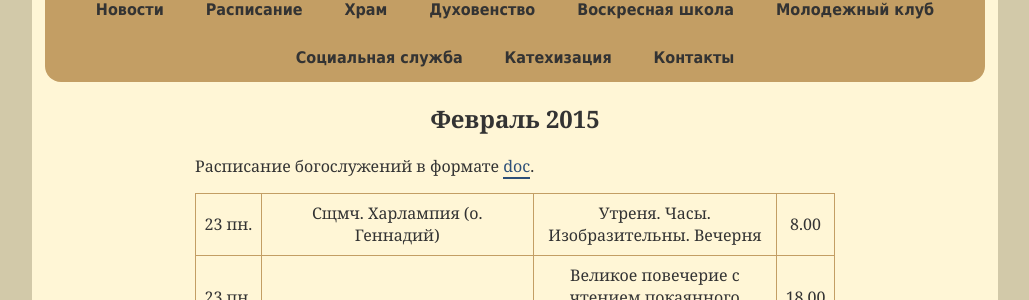
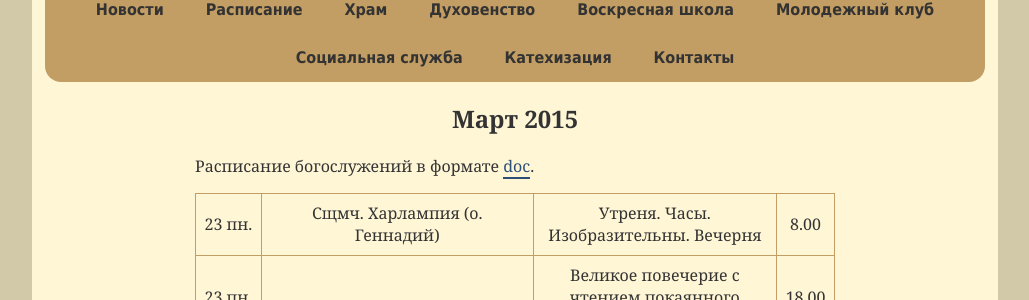
Before and after one commit to hramotradnoe/hramotradnoe.github.io, a Jekyll site: the page built from schedule/index.html, in a window 1280 px wide. Shown: the part 234-534 px from the top of the page, without its empty margins (125-1154 px from the left). Built offline with Jekyll 4.4.1, drawn with Linux system fonts in a browser that asks for light colours.

Commit message:
добавлена ссылка на мартовское расписание

```diff
--- a/_data/schedule.yml
+++ b/_data/schedule.yml
@@ -1,5 +1,7 @@
 period: Февраль 2015
 link: https://docs.google.com/document/d/1MvED2JQE8cBzEIW7TxaToMrGTjFcJtZj9ZzM6vMYarU/edit?pli=1
+period: Март 2015
+link: https://https://docs.google.com/document/d/13hnkz6SDBKY5jwQw9ydzlkUfHYsZVZ878WJWGxdJ0II/edit?pli=1
 timetable:
   - description : "Сщмч. Харлампия (о. Геннадий)"
     services    :
```
